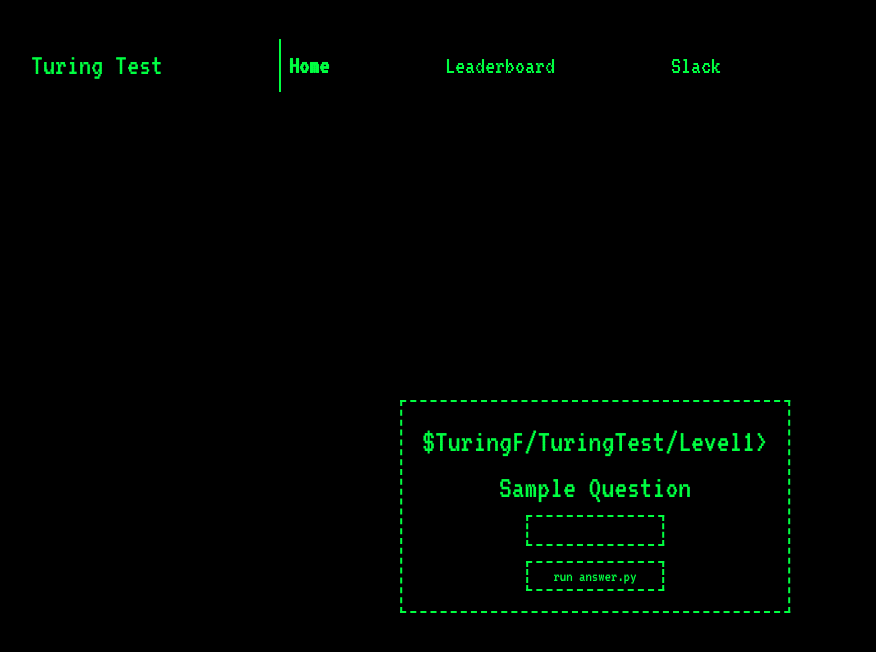
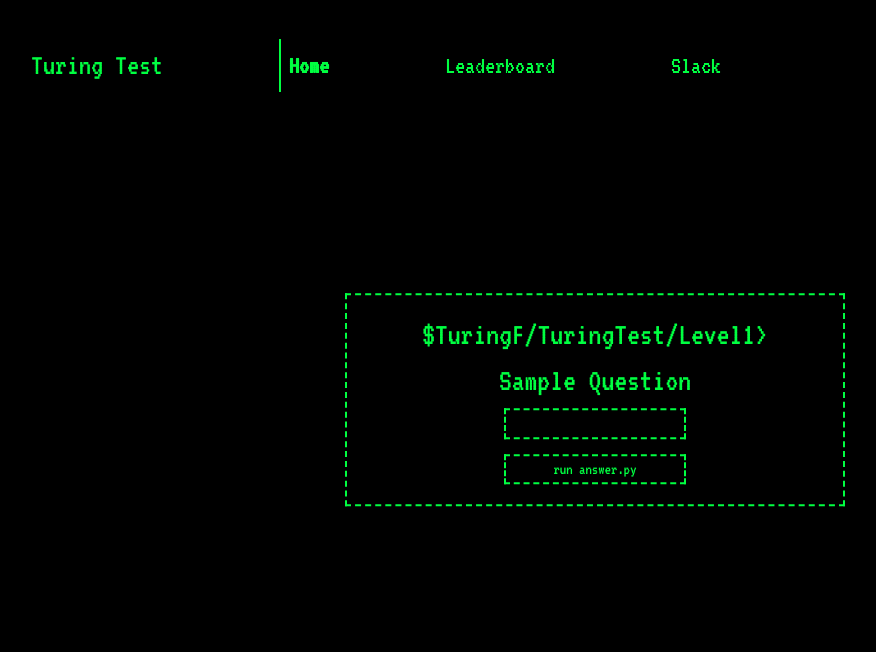
Before and after one commit to nirbhay-py/TuringTestFrontEnd, a plain HTML site: page dashboard.html in a window 1280 px wide. Shown: the whole page, without its empty margins (45-921 px from the left). Drawn offline with nearby package versions, Linux system fonts and the light colour scheme.

Commit message:
Fixed question box centering issue

```diff
--- a/dashboard.html
+++ b/dashboard.html
@@ -13,11 +13,17 @@
   </head>
   <style>
   body{
-    text-align: center;
+    text-align:center;
   }
-  .question{
-
-  }
+	.wrapper{
+		text-align: center;
+		width: 100%;
+		height: 100%;
+		position: fixed;
+		left: 0;
+		top:0;
+		z-index: 10;
+	}
   #answer{
     background:transparent;
     border:2px dashed #00ff41;
@@ -30,12 +36,12 @@
   .box{
     padding: 20px;
     border:2px dashed #00ff41;
-    position: absolute;
-    transform: translateY(-50%);
-    top:50%;
-    transform: translateX(-50%);
-    left:50%;
-  }
+		width: 500px;
+		position: absolute;
+ 		left: 50%;
+ 		top: 50%;
+ 		transform: translate(-50%, -50%);
+}
   #go{
     margin-top: 15px;
     width: 40%;
@@ -43,7 +49,7 @@
     border:2px dashed #00ff41;
   }
   #go:focus{
-    outline:none;l
+    outline:none;
   }
   </style>
   <body>
@@ -68,12 +74,14 @@
         </ul>
       </div>
     </nav>
+	<div class="wrapper">
     <div class="box">
       <h2 class='question'>$TuringF/TuringTest/Level1></h2>
       <h2 class='question'> Sample Question </h2>
       <input type="text" id="answer" name="username" autocomplete="off"><br>
       <button id="go">run answer.py</button>
     </div>
+	</div>
     <!-- Optional JavaScript -->
     <script src="https://unpkg.com/typewriter-effect@latest/dist/core.js"></script>
     <!-- jQuery first, then Popper.js, then Bootstrap JS -->
```
